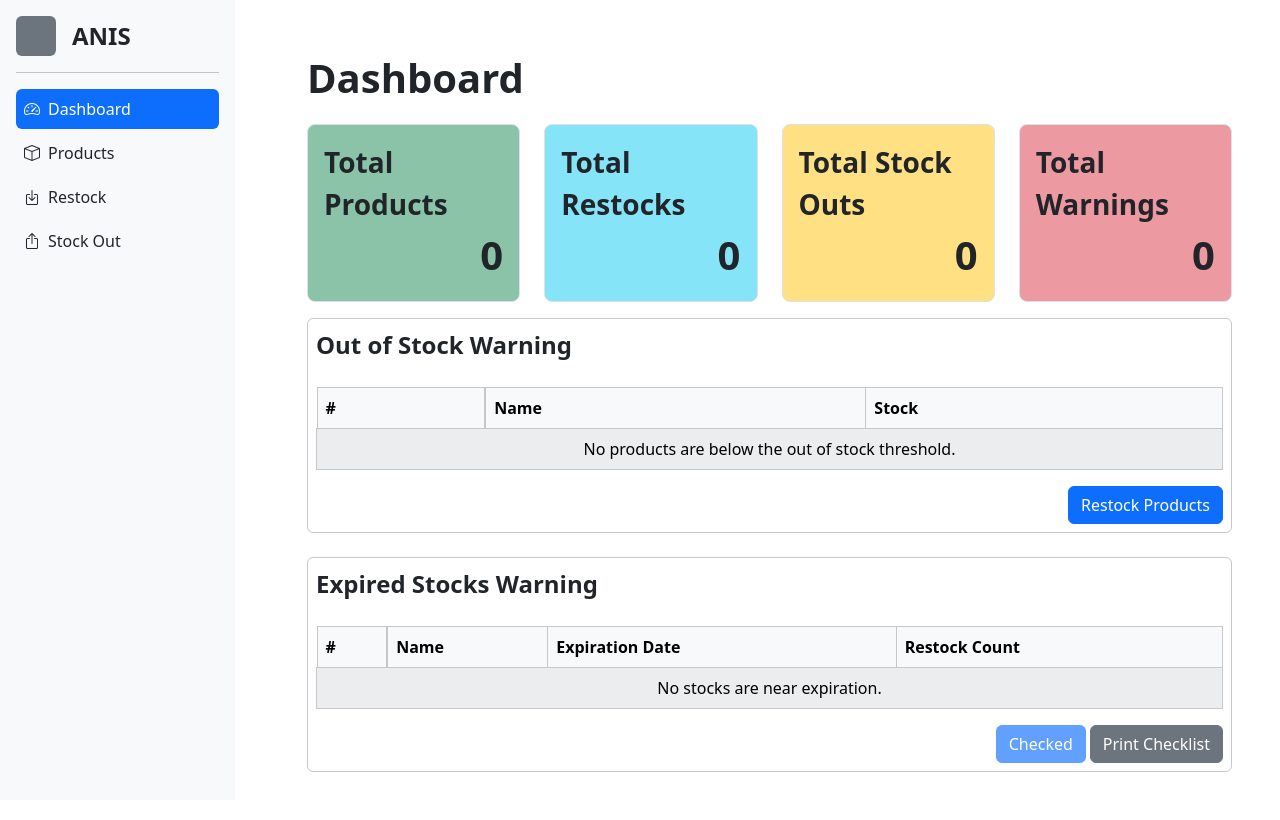
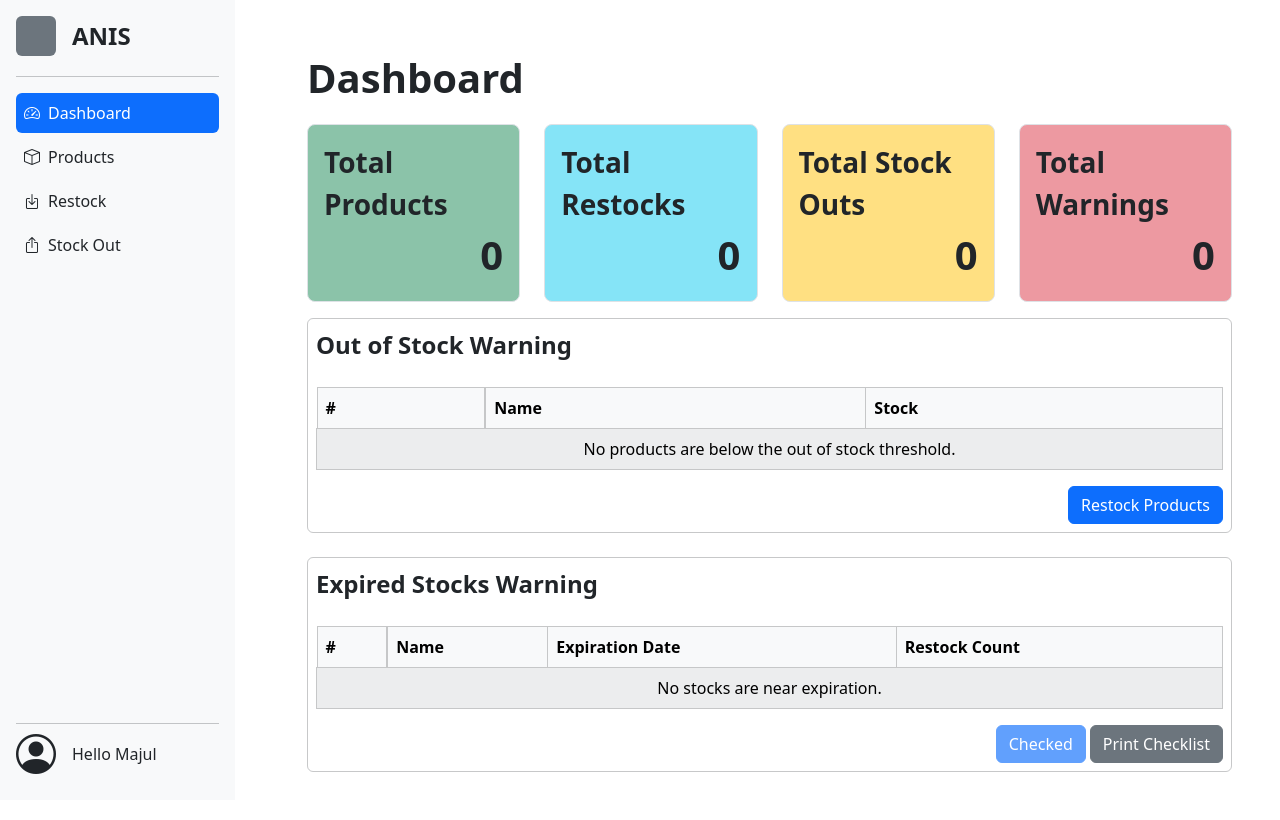
Before and after one commit to MaJul1/anis-php, a PHP site: page / in a window 1280 px wide. Run offline with PHP 8.4, Linux system fonts and the light colour scheme; data that the repository does not hold is empty.

Commit message:
Enhance sidebar layout with flexbox and add user greeting

```diff
--- a/index.php
+++ b/index.php
@@ -20,7 +20,7 @@
     </div>
 
     <div class="d-flex">
-      <div class="offcanvas-md offcanvas-start p-3 bg-light position-fixed" tabindex="-1" id="sidebarOffcanvas" aria-labelledby="sidebarOffcanvasLabel" style="width: 235px; height: 100vh">
+      <div class="d-flex flex-column offcanvas-md offcanvas-start p-3 bg-light position-fixed" tabindex="-1" id="sidebarOffcanvas" aria-labelledby="sidebarOffcanvasLabel" style="width: 235px; height: 100vh">
         <a class="d-flex align-items-center mb-0 mb-md-1 link-dark text-decoration-none" href="index.php">
           <div class="bg-secondary me-3 rounded" style="width: 40px; height: 40px"></div>
           <span class="fs-4 d-md-inline fw-semibold">ANIS</span>
@@ -44,12 +44,17 @@
             Restock
           </a>
         </div>
-        <div class="mb-1 p-2 rounded">
+        <div class="mb-1 p-2 rounded mb-auto">
           <a class="text-dark text-decoration-none d-flex" href="stockout.php">
             <i class="bi bi-box-arrow-up me-2"></i>
             Stock Out
           </a>
         </div>
+        <hr class="m-0">
+        <a href="#" class="d-flex align-items-center text-decoration-none text-dark">
+          <i class="bi bi-person-circle fs-1 me-3"></i>
+          Hello Majul
+        </a>
       </div>
       <div class="d-none d-md-block" style="min-width: 235px; height: 100vh;"></div>
 
```
